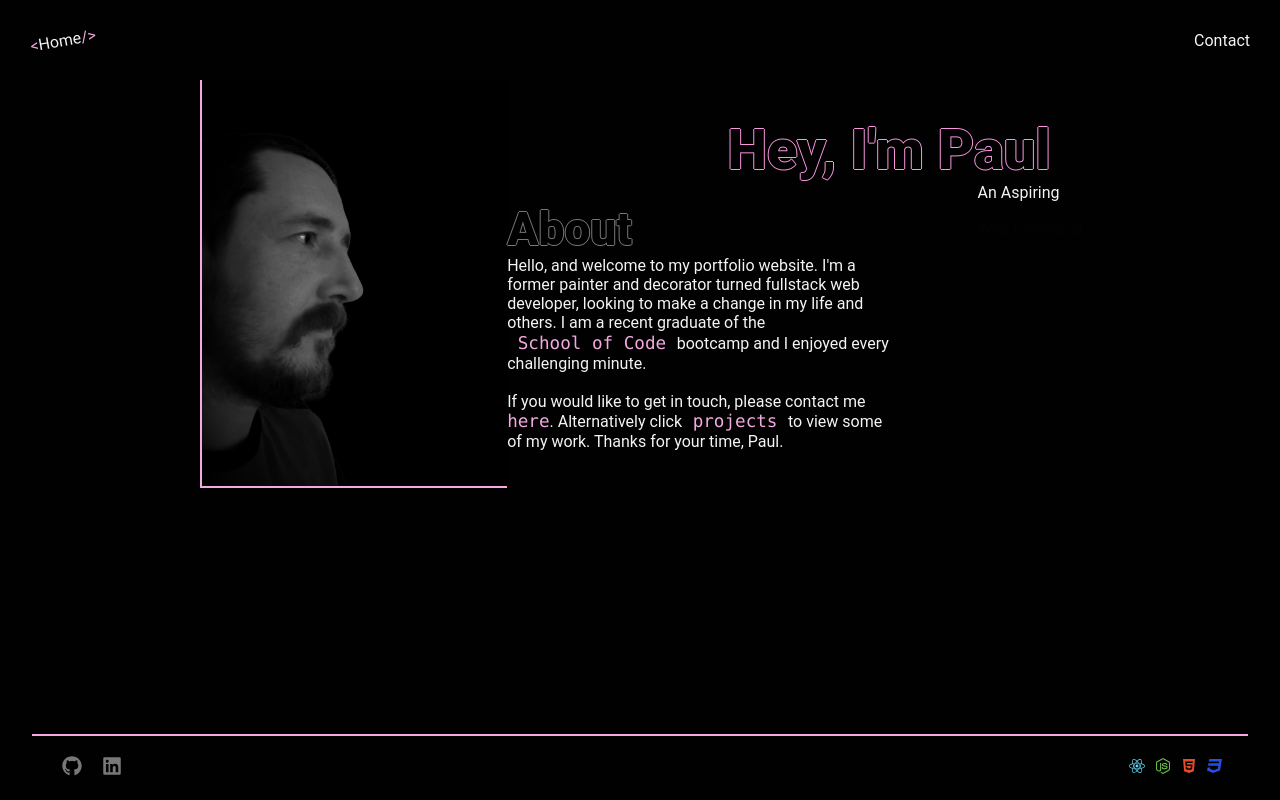
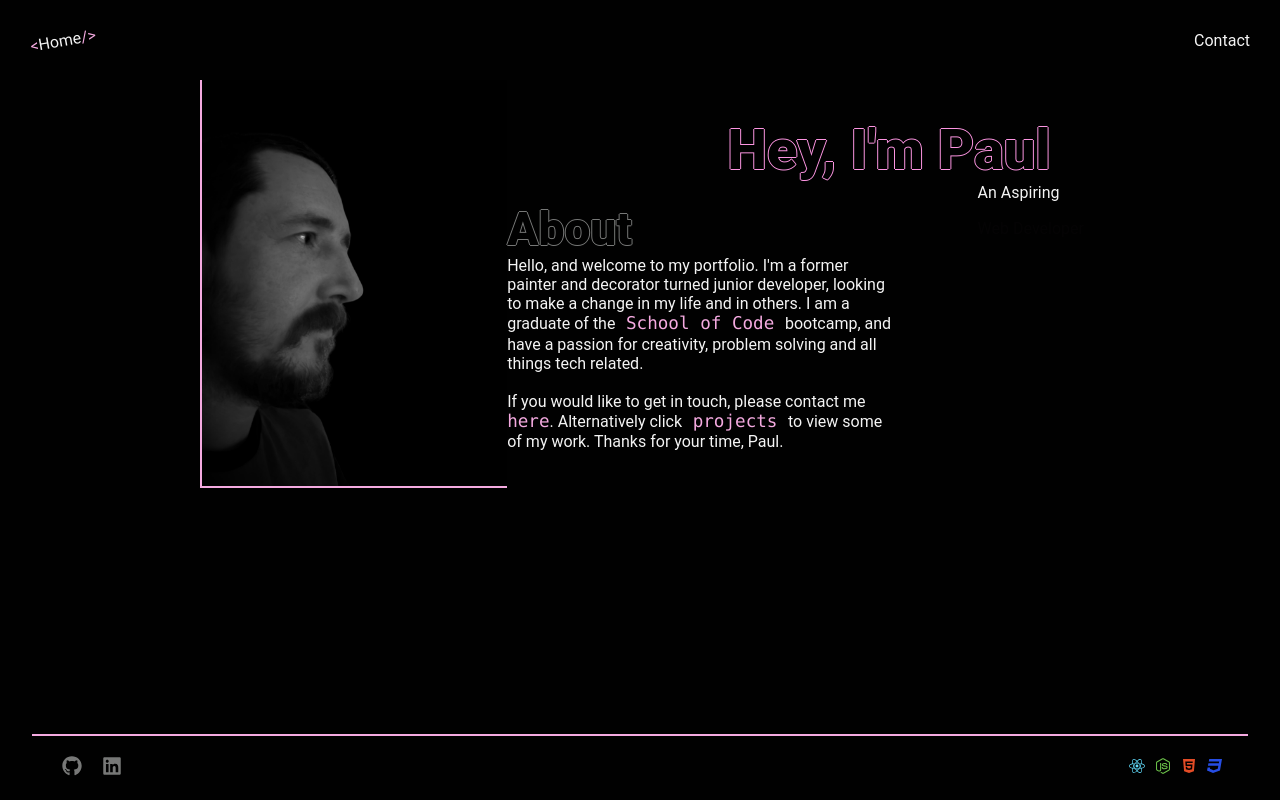
Before and after one commit to paulg44/portfolio_one, a React (Create React App) app in the folder my-portfolio/: page / in a window 1280 px wide. Built offline with nearby package versions, Linux system fonts and the light colour scheme.

Commit message:
change about me statement

```diff
--- a/my-portfolio/src/Pages/Homepage/Homepage.js
+++ b/my-portfolio/src/Pages/Homepage/Homepage.js
@@ -39,9 +39,9 @@ function Homepage() {
         <div className="about">
           <h3>About</h3>
           <p>
-            Hello, and welcome to my portfolio website. I'm a former painter and
-            decorator turned fullstack web developer, looking to make a change
-            in my life and others. I am a recent graduate of the
+            Hello, and welcome to my portfolio. I'm a former painter and
+            decorator turned junior developer, looking to make a change in my
+            life and in others. I am a graduate of the
             <code>
               <a
                 href="https://www.schoolofcode.co.uk/"
@@ -51,7 +51,8 @@ function Homepage() {
                 &nbsp;School of Code&nbsp;
               </a>
             </code>
-            bootcamp and I enjoyed every challenging minute.
+            bootcamp, and have a passion for creativity, problem solving and all
+            things tech related.
             <br />
             <br />
             If you would like to get in touch, please contact me
```
